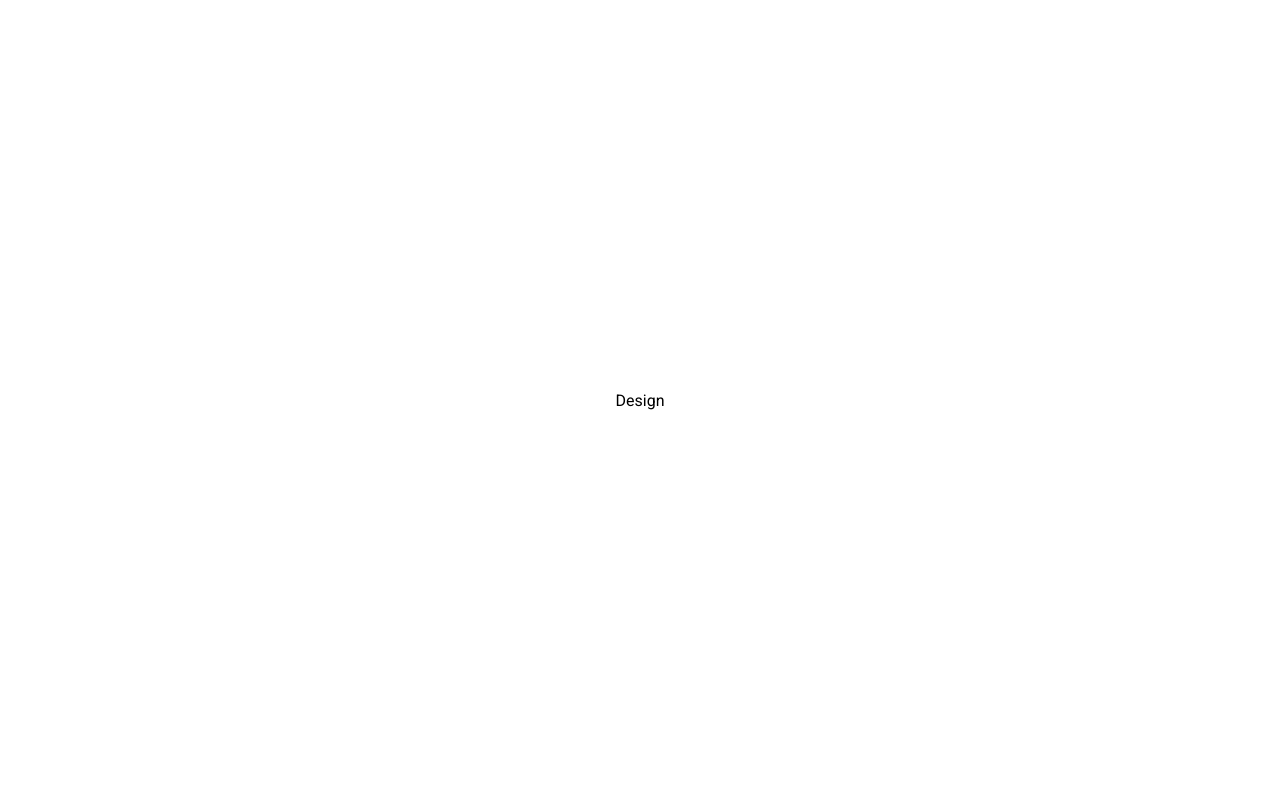
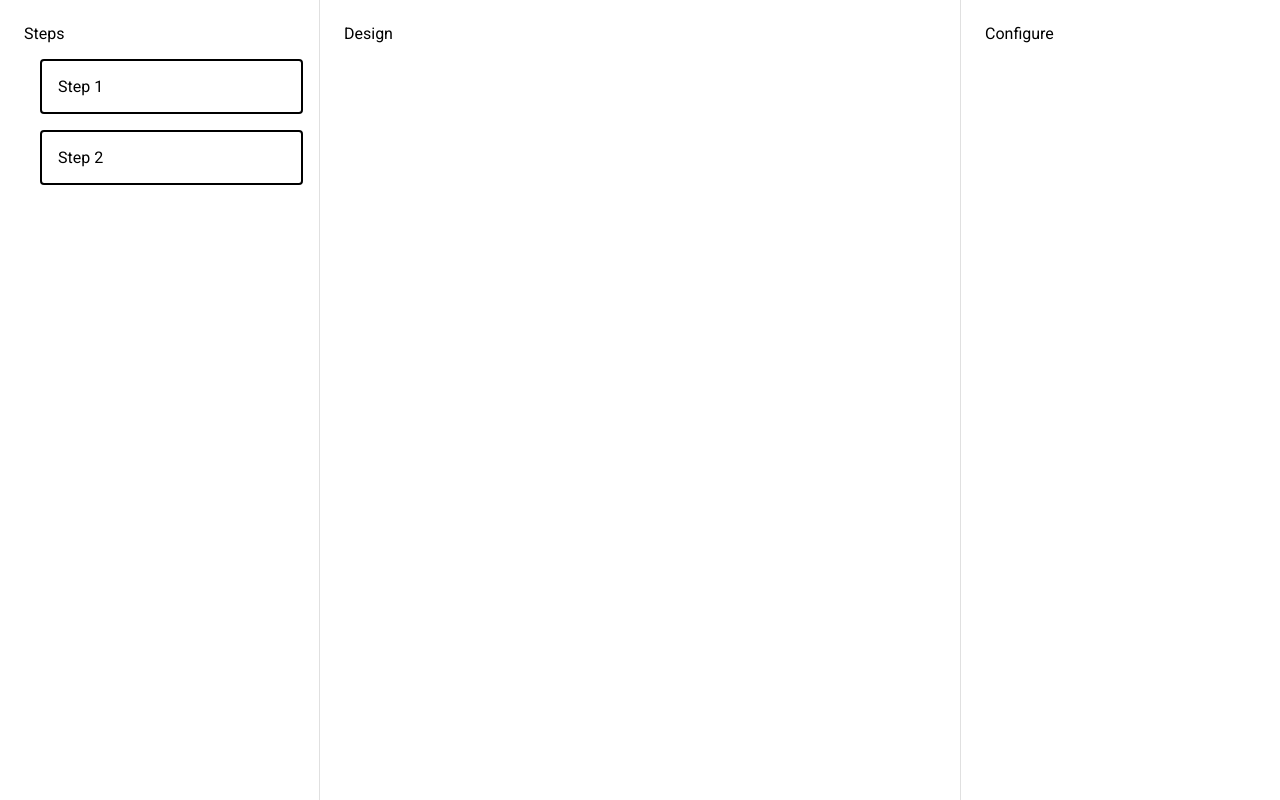
Before and after one commit to osoc22/project-digital-wallet, a React (Create React App) app: page /design in a window 1280 px wide. Built offline with nearby package versions, Linux system fonts and the light colour scheme.

Commit message:
Start work on drag & drop

```diff
--- a/package.json
+++ b/package.json
@@ -10,6 +10,7 @@
     "@testing-library/react": "^13.3.0",
     "@testing-library/user-event": "^13.5.0",
     "react": "^18.2.0",
+    "react-beautiful-dnd": "^13.1.0",
     "react-dom": "^18.2.0",
     "react-hook-form": "^7.33.1",
     "react-router-dom": "^6.3.0",
@@ -40,5 +41,8 @@
       "last 1 firefox version",
       "last 1 safari version"
     ]
+  },
+  "devDependencies": {
+    "@types/react-beautiful-dnd": "^13.1.2"
   }
 }
--- a/src/App.tsx
+++ b/src/App.tsx
@@ -1,11 +1,10 @@
 import ProcedureForm from "./components/ProcedureForm";
-import { Container, Box } from "@mui/material";
+import { Box } from "@mui/material";
 import { Routes, Route } from "react-router-dom";
 import ProcedureDesign from "./components/ProcedureDesign";
 
 export default function App() {
   return (
-    <Container maxWidth="md">
     <Box
       display="flex"
       justifyContent="center"
@@ -17,6 +16,5 @@ export default function App() {
         <Route path="design" element={<ProcedureDesign />} />
       </Routes>
     </Box>
-    </Container>
   );
 }
--- /dev/null
+++ b/src/components/Droppable.tsx
@@ -0,0 +1,23 @@
+import { useEffect, useState } from "react";
+import {
+  Droppable as BeautifulDroppable,
+  DroppableProps,
+} from "react-beautiful-dnd";
+
+// Make droppable compatible with React 18
+export default function Droppable({ children, ...props }: DroppableProps) {
+  const [enabled, setEnabled] = useState(false);
+
+  useEffect(() => {
+    const animation = requestAnimationFrame(() => setEnabled(true));
+
+    return () => {
+      cancelAnimationFrame(animation);
+      setEnabled(false);
+    };
+  }, []);
+
+  if (!enabled) return null;
+
+  return <BeautifulDroppable {...props}>{children}</BeautifulDroppable>;
+}
--- a/src/components/ProcedureDesign.tsx
+++ b/src/components/ProcedureDesign.tsx
@@ -1,3 +1,52 @@
+import { Box, Divider, Grid } from "@mui/material";
+import { DragDropContext, Draggable } from "react-beautiful-dnd";
+import Droppable from "./Droppable";
+
 export default function ProcedureDesign() {
-  return <div>Design</div>;
+  return (
+    <Grid container spacing={3} height="100vh" width="100vw" m={0}>
+      <Grid item xs>
+        <span>Steps</span>
+        <DragDropContext onDragEnd={() => {}}>
+          <Droppable droppableId="droppable">
+            {(provided) => (
+              <div ref={provided.innerRef}>
+                {[
+                  { id: "1", content: "Step 1" },
+                  { id: "2", content: "Step 2" },
+                ].map((item, index) => (
+                  <Draggable key={item.id} draggableId={item.id} index={index}>
+                    {(provided) => (
+                      <Box
+                        ref={provided.innerRef}
+                        {...provided.draggableProps}
+                        {...provided.dragHandleProps}
+                        sx={{
+                          borderRadius: 1,
+                          border: 2,
+                        }}
+                        p={2}
+                        m={2}
+                      >
+                        {item.content}
+                      </Box>
+                    )}
+                  </Draggable>
+                ))}
+                {provided.placeholder}
+              </div>
+            )}
+          </Droppable>
+        </DragDropContext>
+      </Grid>
+      <Divider orientation="vertical" />
+      <Grid item xs={6}>
+        <span>Design</span>
+      </Grid>
+      <Divider orientation="vertical" />
+      <Grid item xs>
+        <span>Configure</span>
+      </Grid>
+    </Grid>
+  );
 }
```
Also changed, not shown: 2 other files (tests, documents, lock files or other folders). Lines whose indentation alone changed are shown as unchanged.
